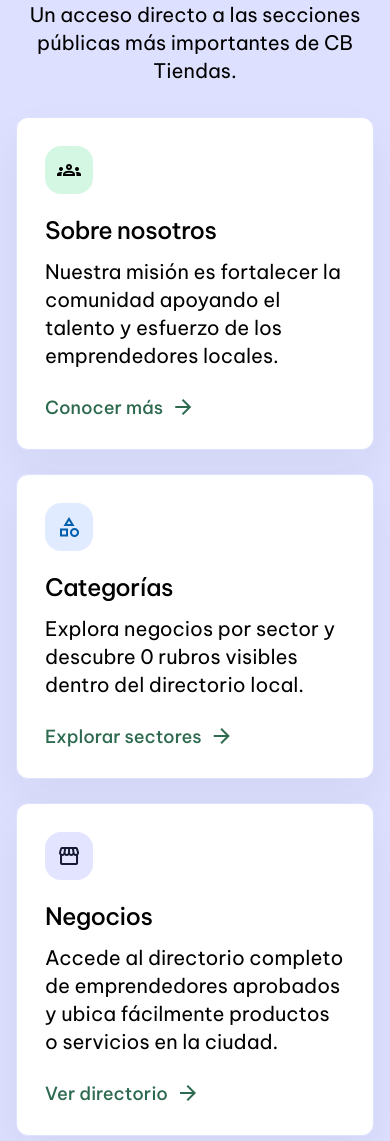
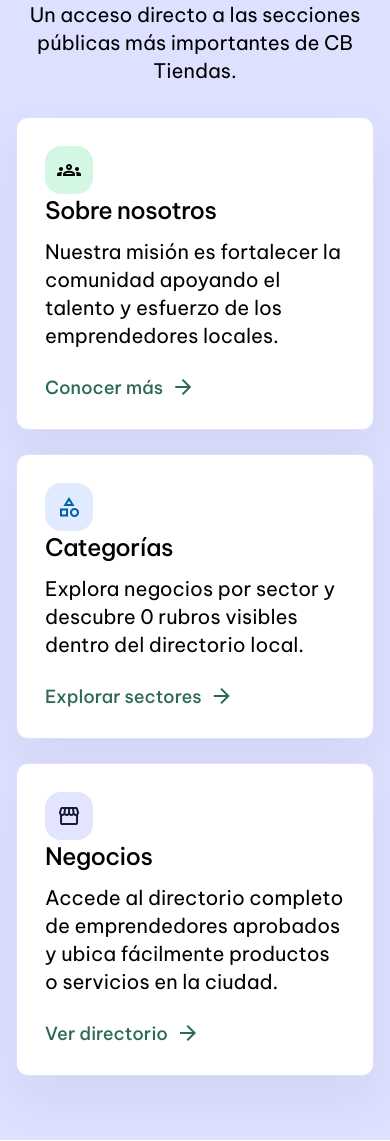
Before and after one commit to Fredy452/cb-tiendas, a Laravel app: page / in a window 390 px wide. Shown: the part 2059-3200 px from the top of the page. Run offline with Laravel 12, Linux system fonts and the light colour scheme; data that the repository does not hold is empty; style sheets or scripts are compiled from the project's sources; some libraries are stand-ins or nearby versions; some web fonts are replaced.

Commit message:
feat: mejora la presentación de tarjetas en la página de inicio con ajustes de estilo y alineación

```diff
--- a/resources/views/welcome.blade.php
+++ b/resources/views/welcome.blade.php
@@ -222,10 +222,10 @@
 
             <div class="grid gap-6 lg:grid-cols-3">
                 <a href="{{ route('sobre-nosotros') }}" class="cb-card flex h-full flex-col p-7">
-                    <div class="flex h-12 w-12 items-center justify-center rounded-2xl bg-[rgba(177,240,206,0.55)]">
+                    <div class="inline-flex h-12 w-12 items-center justify-center rounded-2xl bg-[rgba(177,240,206,0.55)] lg:flex">
                         <span class="material-symbols-outlined">groups</span>
                     </div>
-                    <h3 class="mt-5 text-2xl font-medium tracking-tight">Sobre nosotros</h3>
+                    <h3 class="inline-block align-middle text-2xl font-medium tracking-tight lg:mt-5 lg:block">Sobre nosotros</h3>
                     <p class="mt-3 flex-1 leading-7 text-xl font-light">
                         Nuestra misión es fortalecer la comunidad apoyando el talento y esfuerzo de los emprendedores locales.
                     </p>
@@ -235,10 +235,10 @@
                 </a>
 
                 <a href="{{ route('categorias') }}" class="cb-card flex h-full flex-col p-7">
-                    <div class="flex h-12 w-12 items-center justify-center rounded-2xl bg-[rgba(212,227,255,0.7)] text-(--cb-secondary)">
+                    <div class="inline-flex h-12 w-12 items-center justify-center rounded-2xl bg-[rgba(212,227,255,0.7)] text-(--cb-secondary) lg:flex">
                         <span class="material-symbols-outlined">category</span>
                     </div>
-                    <h3 class="mt-5 text-2xl font-medium tracking-tight">Categorías</h3>
+                    <h3 class="inline-block align-middle text-2xl font-medium tracking-tight lg:mt-5 lg:block">Categorías</h3>
                     <p class="mt-3 flex-1 leading-7 text-xl font-light">
                         Explora negocios por sector y descubre {{ $categories->count() }} rubros visibles dentro del directorio local.
                     </p>
@@ -248,10 +248,10 @@
                 </a>
 
                 <a href="{{ route('tiendas.index') }}" class="cb-card flex h-full flex-col p-7">
-                    <div class="flex h-12 w-12 items-center justify-center rounded-2xl bg-[rgba(222,224,255,0.85)] text-(--cb-text)">
+                    <div class="inline-flex h-12 w-12 items-center justify-center rounded-2xl bg-[rgba(222,224,255,0.85)] text-(--cb-text) lg:flex">
                         <span class="material-symbols-outlined">storefront</span>
                     </div>
-                    <h3 class="mt-5 text-2xl font-medium tracking-tight">Negocios</h3>
+                    <h3 class="inline-block align-middle text-2xl font-medium tracking-tight lg:mt-5 lg:block">Negocios</h3>
                     <p class="mt-3 flex-1 leading-7 text-xl font-light">
                         Accede al directorio completo de emprendedores aprobados y ubica fácilmente productos o servicios en la ciudad.
                     </p>
```
